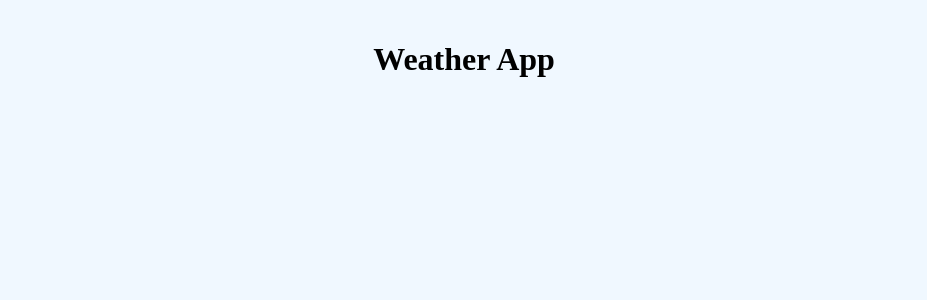
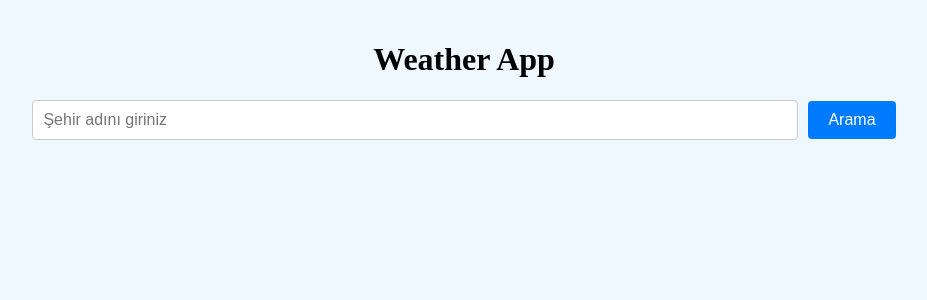
Before and after one commit to buraktkn/weather-app, a React (Create React App) app: page / in a window 1280 px wide. Shown: the top 300 px of the page, without its empty margins (176-1103 px from the left). Built offline with nearby package versions, Linux system fonts and the light colour scheme.

Commit message:
Add basic input and button components for weather app

```diff
--- a/src/App.js
+++ b/src/App.js
@@ -1,9 +1,26 @@
 import './index.css';
+import { useState } from 'react';
+function App() {
 
-function App() {
+  const [city, setCity] = useState(''); // Şehir bilgisi
+  const handleInputChange = (e) => {
+    setCity(e.target.value); //Input alanındaki değeri şehir bilgisi olarak set ediyoruz
+  };
+
+  const handleSearch = () => {
+    console.log("Aranan şehir: ", city); // Şehir bilgisi konsola yazdırılıyor
+  };
+
   return (
     <div className="App">
       <h1>Weather App</h1>
+      <div className="input-container">
+        <input type="text" placeholder="Şehir adını giriniz" value={city} onChange={handleInputChange} />
+        <button onClick={handleSearch}>Arama</button>
+      </div>
+      <div className="weather-result">
+
+      </div>
     </div>
   );
 }
--- a/src/index.css
+++ b/src/index.css
@@ -7,8 +7,34 @@ body {
   -webkit-font-smoothing: antialiased;
   -moz-osx-font-smoothing: grayscale;
 }
+.input-container {
+  margin: 20px 0;
+}
 
-code {
-  font-family: source-code-pro, Menlo, Monaco, Consolas, 'Courier New',
-    monospace;
+input {
+  padding: 10px;
+  font-size: 16px;
+  width: 60%;
+  border: 1px solid #ccc;
+  border-radius: 4px;
 }
+
+button {
+  padding: 10px 20px;
+  font-size: 16px;
+  color: #fff;
+  background-color: #007bff;
+  border: none;
+  border-radius: 4px;
+  cursor: pointer;
+  margin-left: 10px;
+}
+
+button:hover {
+  background-color: #0056b3;
+}
+
+.weather-result {
+  margin-top: 20px;
+  font-size: 18px;
+}
```
